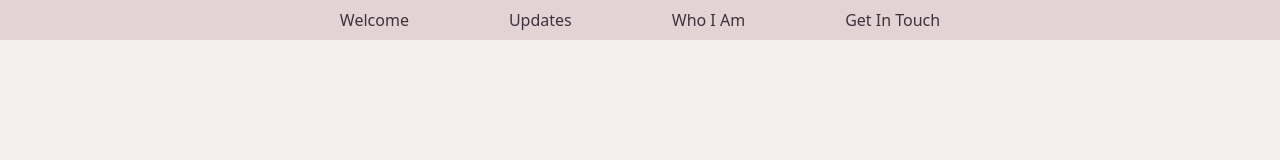
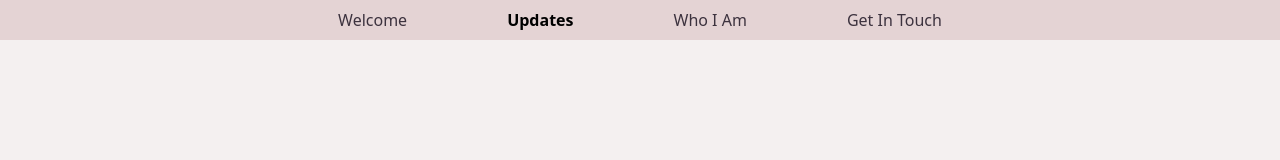
Before and after one commit to LunnS2/GoFundMe, a Next.js app: page /updates in a window 1280 px wide. Shown: the top 160 px of the page. Built offline with nearby package versions, Linux system fonts and the light colour scheme.

Commit message:
Update NavBar

```diff
--- a/src/components/NavBar.tsx
+++ b/src/components/NavBar.tsx
@@ -2,10 +2,12 @@
 
 import React, { useState } from "react";
 import Link from "next/link";
+import { usePathname } from "next/navigation";
 import { MenuIcon, X } from "lucide-react";
 
 function NavBar() {
   const [isOpen, setIsOpen] = useState(false);
+  const pathname = usePathname(); // Get current path
 
   return (
     <nav className="bg-quartary text-secondary p-2 fixed w-full top-0 left-0 z-50">
@@ -15,11 +17,7 @@ function NavBar() {
           onClick={() => setIsOpen(!isOpen)}
           className="lg:hidden text-secondary focus:outline-none transition-colors duration-300"
         >
-          {isOpen ? (
-            <X className="w-6 h-6" />
-          ) : (
-            <MenuIcon className="w-6 h-6" />
-          )}
+          {isOpen ? <X className="w-6 h-6" /> : <MenuIcon className="w-6 h-6" />}
         </button>
 
         {/* Centered Links for Large Screens */}
@@ -28,10 +26,22 @@ function NavBar() {
             isOpen ? "flex flex-col space-y-4" : "hidden"
           } lg:block mx-auto`}
         >
-          <Link href="/">Welcome</Link>
-          <Link href="/updates">Updates</Link>
-          <Link href="/who-i-am">Who I Am</Link>
-          <Link href="/get-in-touch">Get In Touch</Link>
+          {[
+            { href: "/", label: "Welcome" },
+            { href: "/updates", label: "Updates" },
+            { href: "/who-i-am", label: "Who I Am" },
+            { href: "/get-in-touch", label: "Get In Touch" },
+          ].map((link) => (
+            <Link
+              key={link.href}
+              href={link.href}
+              className={`hover:text-black ${
+                pathname === link.href ? "text-black font-semibold"  : ""
+              }`}
+            >
+              {link.label}
+            </Link>
+          ))}
         </div>
       </div>
     </nav>
```
